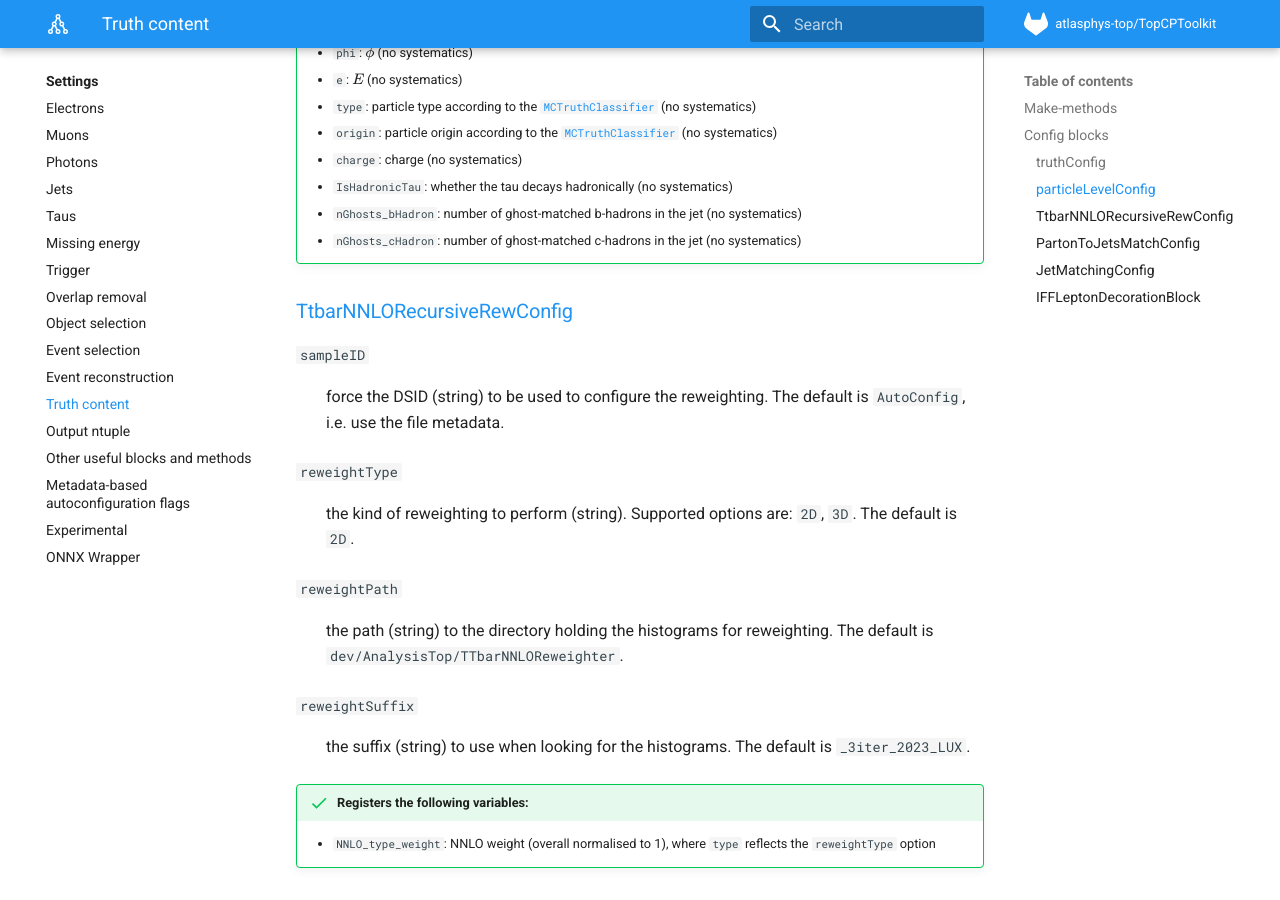
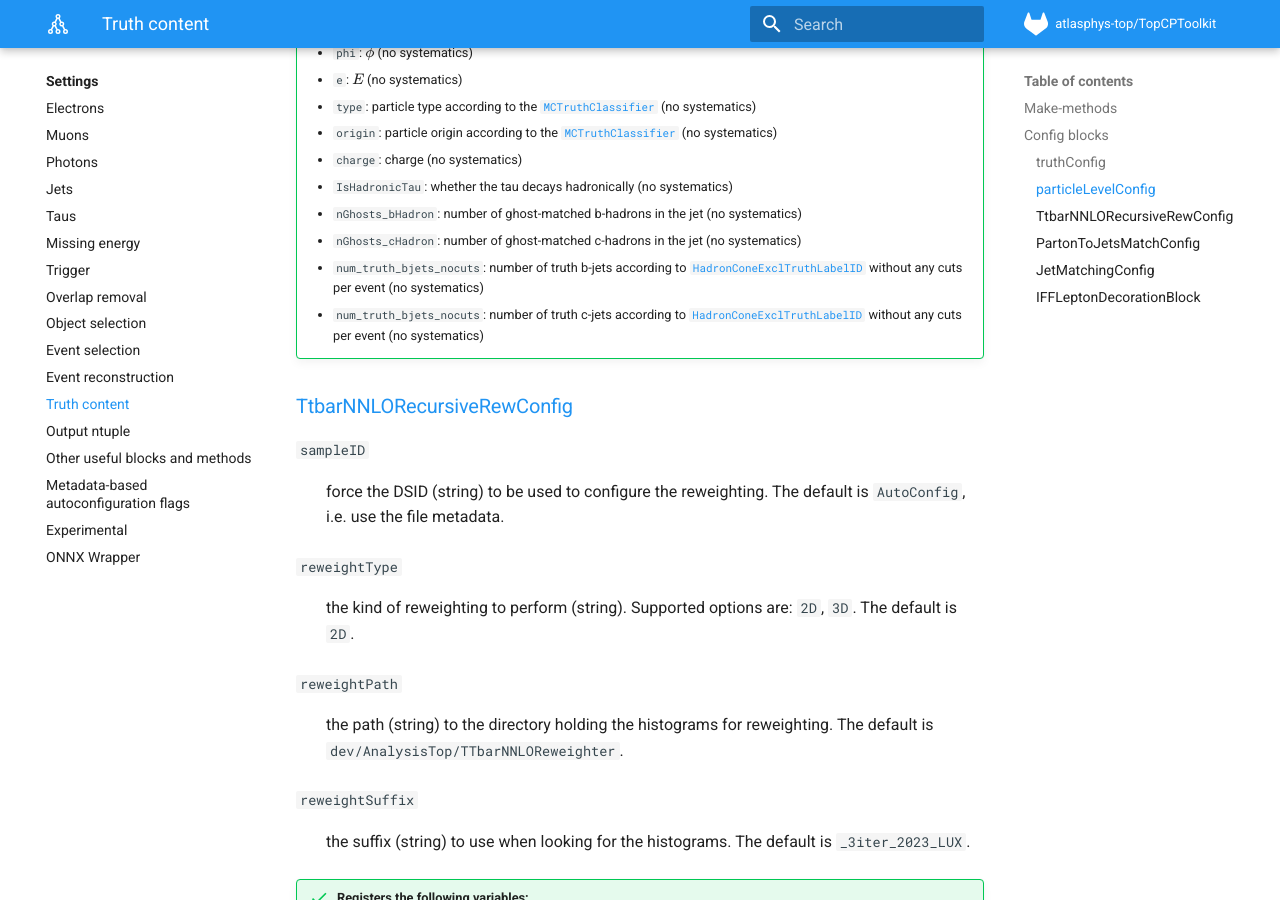
Before and after one commit to SuperNova76/TopCPToolKit, an MkDocs documentation site: the page built from docs/settings/truth.md, in a window 1280 px wide and 900 px high, scrolled down 3393 px. Built offline with MkDocs 1.6.1 and Material for MkDocs 9.7.7, drawn with Linux system fonts in a browser that asks for light colours; formulas are drawn with MathJax 3.

Commit message:
Adding number of truth b/c-jets without cuts to ParticleLevelAlg

```diff
--- a/docs/settings/truth.md
+++ b/docs/settings/truth.md
@@ -104,6 +104,8 @@
     - `IsHadronicTau`: whether the tau decays hadronically (no systematics)
     - `nGhosts_bHadron`: number of ghost-matched b-hadrons in the jet (no systematics)
     - `nGhosts_cHadron`: number of ghost-matched c-hadrons in the jet (no systematics)
+    - `num_truth_bjets_nocuts`: number of truth b-jets according to [`HadronConeExclTruthLabelID`](https://ftag.docs.cern.ch/algorithms/labelling/jet_labels/#delta-r-matching-default-scheme-in-ftag) without any cuts per event (no systematics)
+    - `num_truth_bjets_nocuts`: number of truth c-jets according to [`HadronConeExclTruthLabelID`](https://ftag.docs.cern.ch/algorithms/labelling/jet_labels/#delta-r-matching-default-scheme-in-ftag) without any cuts per event (no systematics)
 
 ### [TtbarNNLORecursiveRewConfig](https://gitlab.cern.ch/atlasphys-top/reco/TopCPToolkit/-/blob/main/source/TopCPToolkit/python/TtbarNNLORecursiveRewConfig.py)
 
--- a/source/TopCPToolkit/python/particleLevelConfig.py
+++ b/source/TopCPToolkit/python/particleLevelConfig.py
@@ -133,6 +133,8 @@ class particleLevelConfig(ConfigBlock):
             config = self.createAndFillOutputContainer(config, container, "jets")
             if self.jetPtMin: alg.jet_ptMin = self.jetPtMin
             if self.jetEtaMax: alg.jet_etaMax = self.jetEtaMax
+            config.addOutputVar("EventInfo","num_truth_bjets_nocuts","num_truth_bjets_nocuts",noSys=True)
+            config.addOutputVar("EventInfo","num_truth_cjets_nocuts","num_truth_cjets_nocuts",noSys=True)
         if self.useTruthLargeRJets:
             container = "ParticleLevelLargeRJets"
             config = self.createAndFillOutputContainer(config, container, "ljets")
```
Also changed, not shown: 2 other files.
